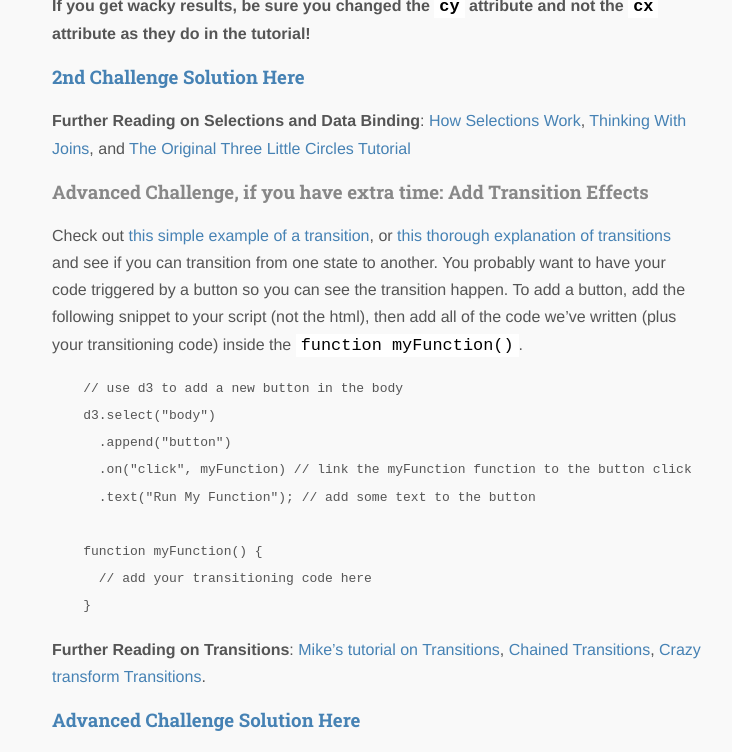
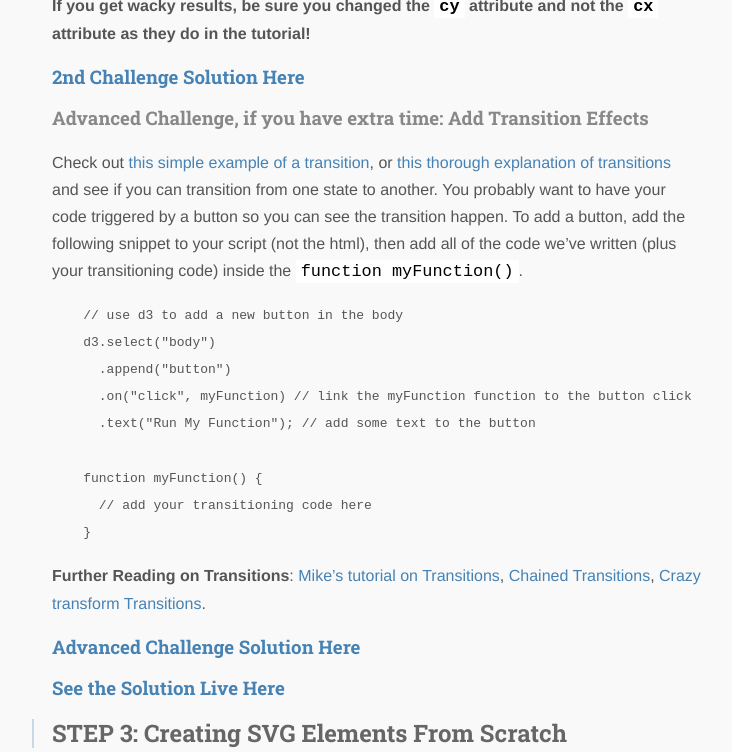
Before and after one commit to MaptimeSEA/maptimesea.github.io, a Jekyll site: the page built from _posts/2017-04-04-d3-mapping-II.markdown, in a window 1280 px wide and 900 px high, scrolled down 13901 px, cut to the strip 148-900 px from the top of the window. Shown: the whole strip, without its empty margins (263-995 px from the left). Built offline with Jekyll 4.4.1, drawn with Linux system fonts in a browser that asks for light colours; nearby versions of some CDN libraries; Markdown is read by kramdown in place of the engine named in the settings; some of the changed text lies outside the part shown.

Commit message:
Update 2017-04-04-d3-mapping-II.markdown

```diff
--- a/_posts/2017-04-04-d3-mapping-II.markdown
+++ b/_posts/2017-04-04-d3-mapping-II.markdown
@@ -284,8 +284,6 @@ Your result should look something like this:
 
 ### [2nd Challenge Solution Here](https://github.com/Ryshackleton/d3_maptime/blob/master/html/01_hello-d3_challenge2_solution.html)
 
-**Further Reading on Selections and Data Binding**: [How Selections Work](https://bost.ocks.org/mike/selection/), [Thinking With Joins](https://bost.ocks.org/mike/join/), and [The Original Three Little Circles Tutorial](https://bost.ocks.org/mike/circles/)
-
 ### Advanced Challenge, if you have extra time: Add Transition Effects
 Check out [this simple example of a transition](https://bl.ocks.org/d3noob/c3cbb8af554eb848d09ab97306bb5583), or [this thorough explanation of transitions](http://chimera.labs.oreilly.com/books/1230000000345/ch09.html#_transitions) and see if you can transition from one state to another.  You probably want to have your code triggered by a button so you can see the transition happen. To add a button, add the following snippet to your script (not the html), then add all of the code we've written (plus your transitioning code) inside the `function myFunction()`.
 
```
Also changed, not shown: other parts of _posts/2017-04-04-d3-mapping-II.markdown (+3 -0 lines).
